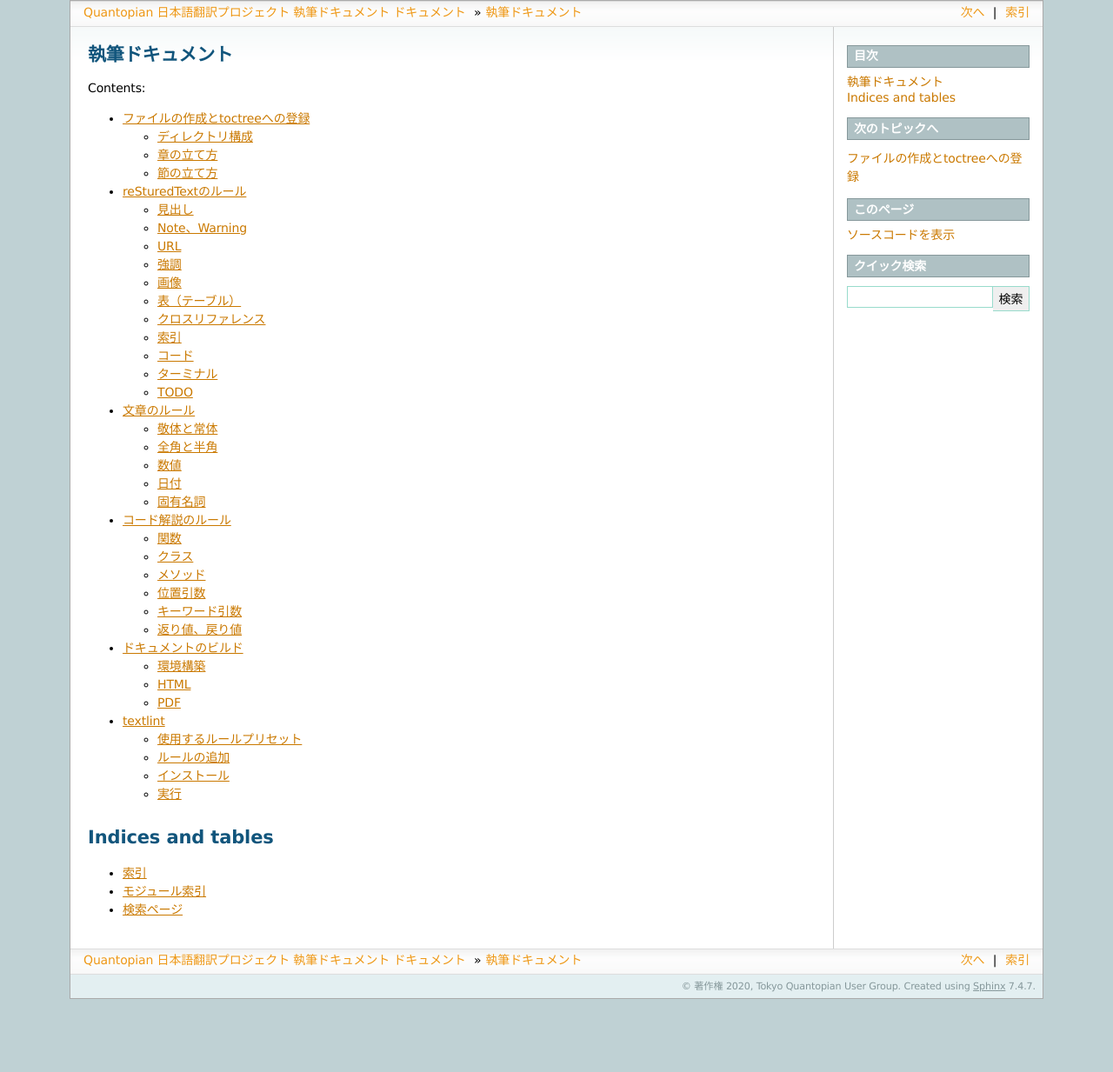
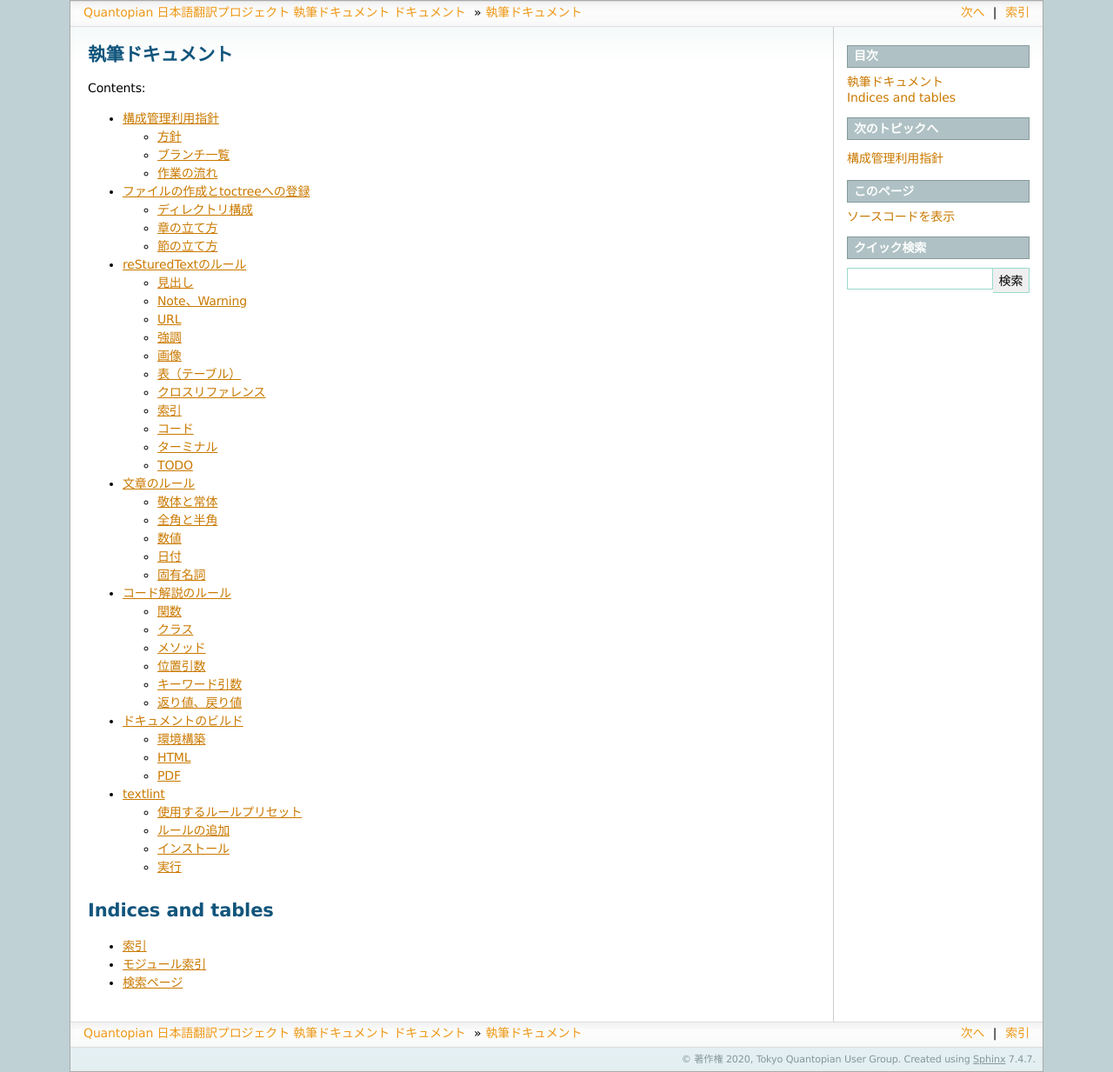
Before and after one commit to tokyoquantopian/quantopian-doc-ja, a Sphinx documentation site: the page built from writing/source/index.rst, in a window 1280 px wide. Shown: the whole page at 87% size. Built offline with Sphinx 7.4.7, drawn with Linux system fonts in a browser that asks for light colours; before the commit the page ends 1149 px from its top, so only the background shows below that; part of the change alters nothing that is shown.

```diff
--- a/writing/source/index.rst
+++ b/writing/source/index.rst
@@ -10,6 +10,7 @@
    :maxdepth: 2
    :caption: Contents:
 
+   vcs
    toctree
    rst
    text
--- /dev/null
+++ b/writing/source/vcs.rst
@@ -0,0 +1,71 @@
+.. _vcs:
+
+構成管理利用指針
+==============
+
+.. _vcs-policy:
+
+方針
+----
+- ブランチ数を最小にする
+- 作業単位で情報が分散しないようにする（凝集度を高める）
+- 作業況をわかりやすくする
+
+.. _vcs-branch:
+
+ブランチ一覧
+----------
+master
+  少なくとも、査読、日本語警察実施済みの成果物を配置する
+
+[翻訳範囲を示すブランチ]
+  該当範囲の翻訳、査読、日本語警察作業を行うため、masterから作成されるブランチ
+
+user_[翻訳範囲を示すブランチ]
+  ユーザレビューで変更が必要な場合、masterから作成されるブランチ
+
+.. _vcs-workflow:
+
+作業の流れ
+--------
+1. 翻訳（詳細はGitHub Wiki [#translation]_ を参照）
+
+   - 翻訳範囲を示すブランチを作成する
+   - （空）コミットを行う
+   - masterブランチに対し、Draft PR(Pull Request)を発行する
+
+     - チェックボックにて、作業進捗が分かるようにする
+
+   - 作成したブランチに翻訳コミットを追加していき翻訳を終わらせる
+   - 翻訳作業が終わったら、Draft PRをPRに変更し、PR上で査読メンバーに@mentionで通知する
+
+2. 査読
+
+   - PRに対して、コメントを記載していき査読を終わらせる
+
+     - PRのFiles changedタブで差分を開き+アイコンをクリックしてコメントを追記
+
+   - 必要に応じて、翻訳者と連絡を取り合い査読を終わらせる
+   - 査読が完了したら、PR上で日本語警察メンバーに@mentionで通知する
+
+3. 日本語警察
+
+   - PRに対して、コメントを記載していき日本語警察を終わらせる
+
+     - PRのFiles changedタブで差分を開き+アイコンをクリックしてコメントを追記
+
+   - 必要に応じて、翻訳者と連絡を取り合い日本語警察を終わらせる
+   - 日本語警察が完了したら、PRをマージする
+
+4. ユーザレビュー
+
+   - 翻訳者の依頼を受け、指定された翻訳範囲のユーザレビューを行う
+   - 必要に応じて、翻訳者と連絡を取り合いユーザレビューを終わらせる
+   - 変更が必要な場合に限り以下を行う
+
+     - 翻訳者がブランチを作成して修正を行いPRを発行する
+     - ユーザレビュー担当者が確認を行い、問題なければマージする
+
+.. rubric:: 脚注
+
+.. [#translation] https://github.com/tokyoquantopian/quantopian-doc-ja/wiki/%E7%BF%BB%E8%A8%B3%E8%80%85%E4%BD%9C%E6%A5%AD%E3%83%A1%E3%83%A2
```
